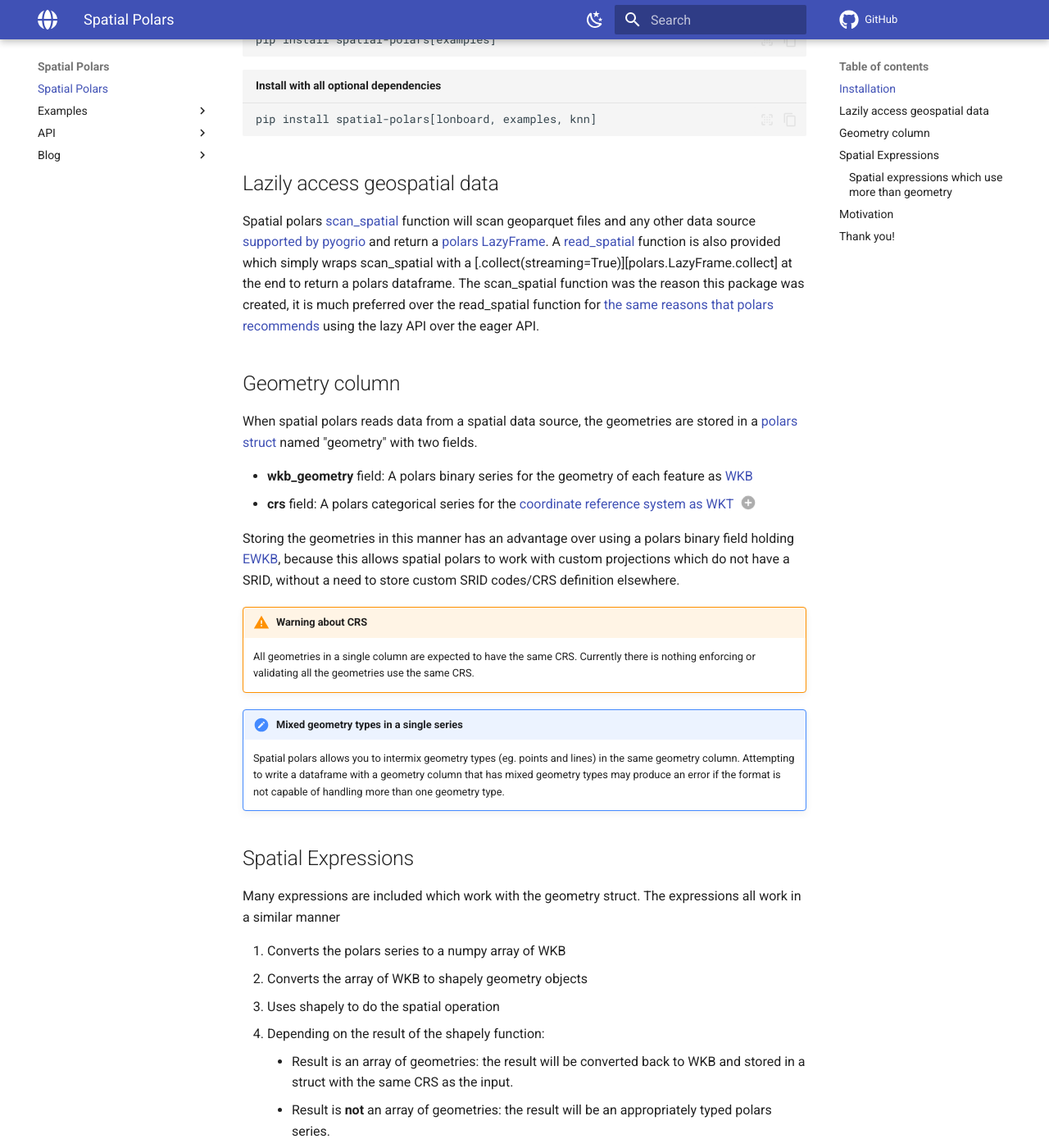
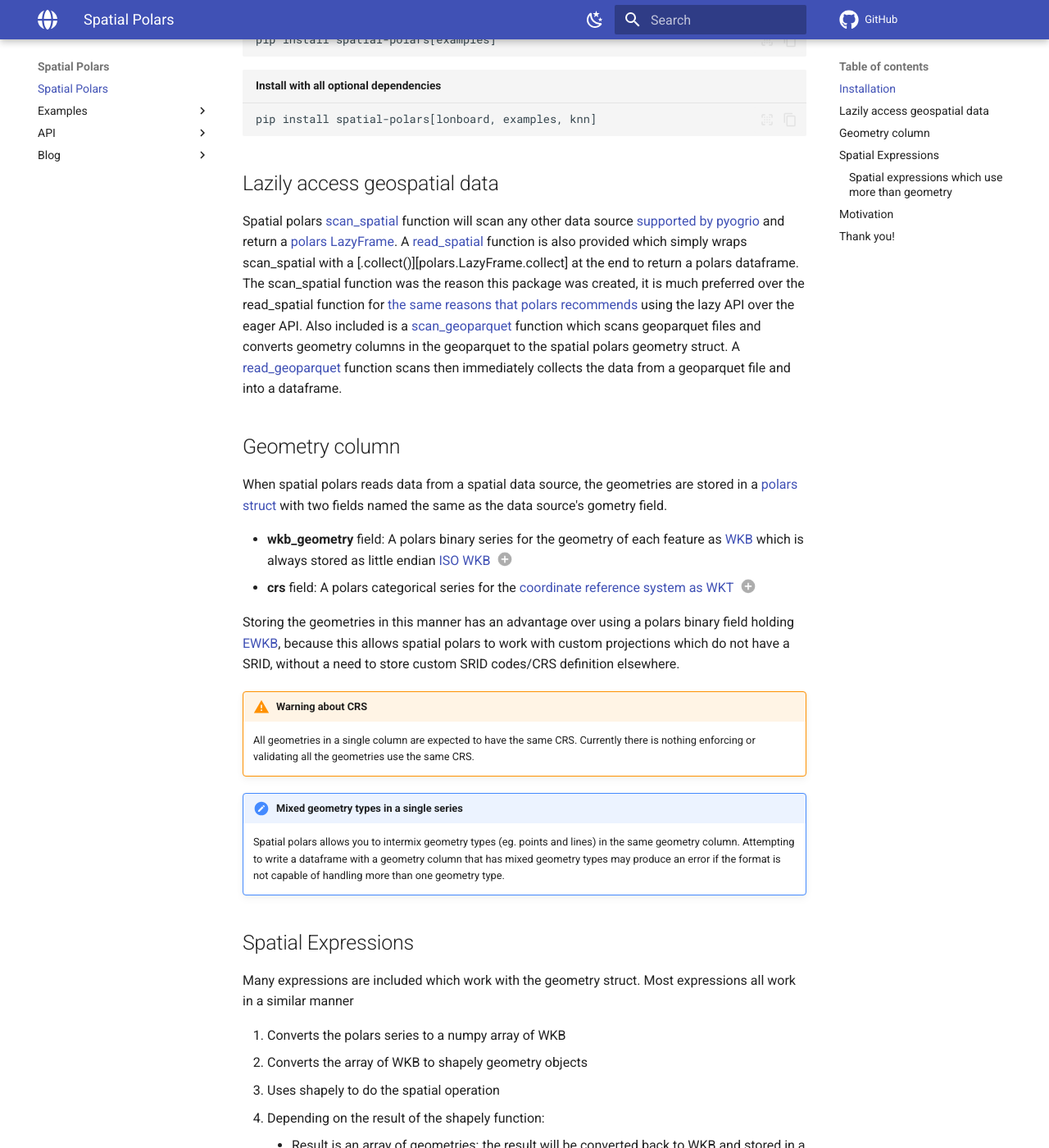
Before and after one commit to ATL2001/spatial_polars, an MkDocs documentation site: the page built from docs/index.md, in a window 1280 px wide and 1400 px high, scrolled down 816 px. Shown: the whole window at 82% size. Built offline with MkDocs 1.6.1 and Material for MkDocs 9.7.7, drawn with Linux system fonts in a browser that asks for light colours; emoji names are drawn with the system emoji font; comment, search, counter and statistics services are not loaded; some of the changed text lies outside the part shown.

Commit message:
doc updates

````diff
--- a/docs/index.md
+++ b/docs/index.md
@@ -26,16 +26,17 @@
 ```
 
 ## Lazily access geospatial data
-Spatial polars [scan_spatial](io.md#spatial_polars.io.scan_spatial) function will scan geoparquet files and any other data source [supported by pyogrio](https://pyogrio.readthedocs.io/en/latest/supported_formats.html) and return a [polars LazyFrame](https://docs.pola.rs/api/python/stable/reference/lazyframe/index.html#). A [read_spatial](io.md#spatial_polars.io.read_spatial) function is also provided which simply wraps scan_spatial with a [.collect(streaming=True)][polars.LazyFrame.collect] at the end to return a polars dataframe. The scan_spatial function was the reason this package was created, it is much preferred over the read_spatial function for [the same reasons that polars recommends](https://docs.pola.rs/user-guide/concepts/lazy-api/) using the lazy API over the eager API.
+Spatial polars [scan_spatial](io.md#spatial_polars.io.scan_spatial) function will scan any other data source [supported by pyogrio](https://pyogrio.readthedocs.io/en/latest/supported_formats.html) and return a [polars LazyFrame](https://docs.pola.rs/api/python/stable/reference/lazyframe/index.html#). A [read_spatial](io.md#spatial_polars.io.read_spatial) function is also provided which simply wraps scan_spatial with a [.collect()][polars.LazyFrame.collect] at the end to return a polars dataframe. The scan_spatial function was the reason this package was created, it is much preferred over the read_spatial function for [the same reasons that polars recommends](https://docs.pola.rs/user-guide/concepts/lazy-api/) using the lazy API over the eager API.  Also included is a [scan_geoparquet](io.md#spatial_polars.io.scan_geoparquet) function which scans geoparquet files and converts geometry columns in the geoparquet to the spatial polars geometry struct. A [read_geoparquet](io.md#spatial_polars.io.read_geoparquet) function scans then immediately collects the data from a geoparquet file and into a dataframe.
 
 ## Geometry column
-When spatial polars reads data from a spatial data source, the geometries are stored in a [polars struct](https://docs.pola.rs/user-guide/expressions/structs/) named "geometry" with two fields.
+When spatial polars reads data from a spatial data source, the geometries are stored in a [polars struct](https://docs.pola.rs/user-guide/expressions/structs/) with two fields named the same as the data source's gometry field.
 <div class="annotate" markdown>
-  * **wkb_geometry** field: A polars binary series for the geometry of each feature as [WKB](https://libgeos.org/specifications/wkb/)
-  * **crs** field: A polars categorical series for the [coordinate reference system as WKT](https://en.wikipedia.org/wiki/Well-known_text_representation_of_coordinate_reference_systems) (1)
+  * **wkb_geometry** field: A polars binary series for the geometry of each feature as [WKB](https://libgeos.org/specifications/wkb/) which is always stored as little endian [ISO WKB](https://libgeos.org/specifications/wkb/#iso-wkb) (1)
+  * **crs** field: A polars categorical series for the [coordinate reference system as WKT](https://en.wikipedia.org/wiki/Well-known_text_representation_of_coordinate_reference_systems) (2)
 </div>
 
-1. Using a categorical makes the series' RAM consumption very small.
+1. Storing the WKB as little endian ISO WKB allows us to easily parse the binary data and use polars expressions to do some of the computations on the spatial data.
+2. Using a categorical makes the series' RAM consumption very small.
 
 
 Storing the geometries in this manner has an advantage over using a polars binary field holding [EWKB](https://libgeos.org/specifications/wkb/#extended-wkb), because this allows spatial polars to work with custom projections which do not have a SRID, without a need to store custom SRID codes/CRS definition elsewhere.
@@ -47,7 +48,7 @@
     Spatial polars allows you to intermix geometry types (eg. points and lines) in the same geometry column.  Attempting to write a dataframe with a geometry column that has mixed geometry types may produce an error if the format is not capable of handling more than one geometry type.
 
 ## Spatial Expressions
-Many expressions are included which work with the geometry struct.  The expressions all work in a similar manner
+Many expressions are included which work with the geometry struct.  Most expressions all work in a similar manner
 
   1. Converts the polars series to a numpy array of WKB
   2. Converts the array of WKB to shapely geometry objects
@@ -55,6 +56,8 @@
   4. Depending on the result of the shapely function:
     * Result is an array of geometries: the result will be converted back to WKB and stored in a struct with the same CRS as the input.
     * Result is **not** an array of geometries: the result will be an appropriately typed polars series.
+
+As of version 0.4.0 some of the expressions which previously relied on shapely have been replaced with native [polars binary expressions](https://docs.pola.rs/api/python/stable/reference/expressions/binary.html) that operate directly on the WKB from the geometry struct.  For operations such as getting the X coordinate from a point, creating shapely geometry objects from the WKB, getting the X coordinates of the points, and then sending that back to polars took substantially more time than it does for polars to look at the appropriate bits in the WKB, and convert that to a floating point number.
 
 Spatial polars expressions can be accesssed in two ways:
 
````
Also changed, not shown: docs/blog/posts/Polars, Meet WKB.md (added, +45 -0 lines), docs/blog/posts/v0.4.1 Updates.md (added, +32 -0 lines), docs/examples/reading_data.md (+2 -2 lines).
